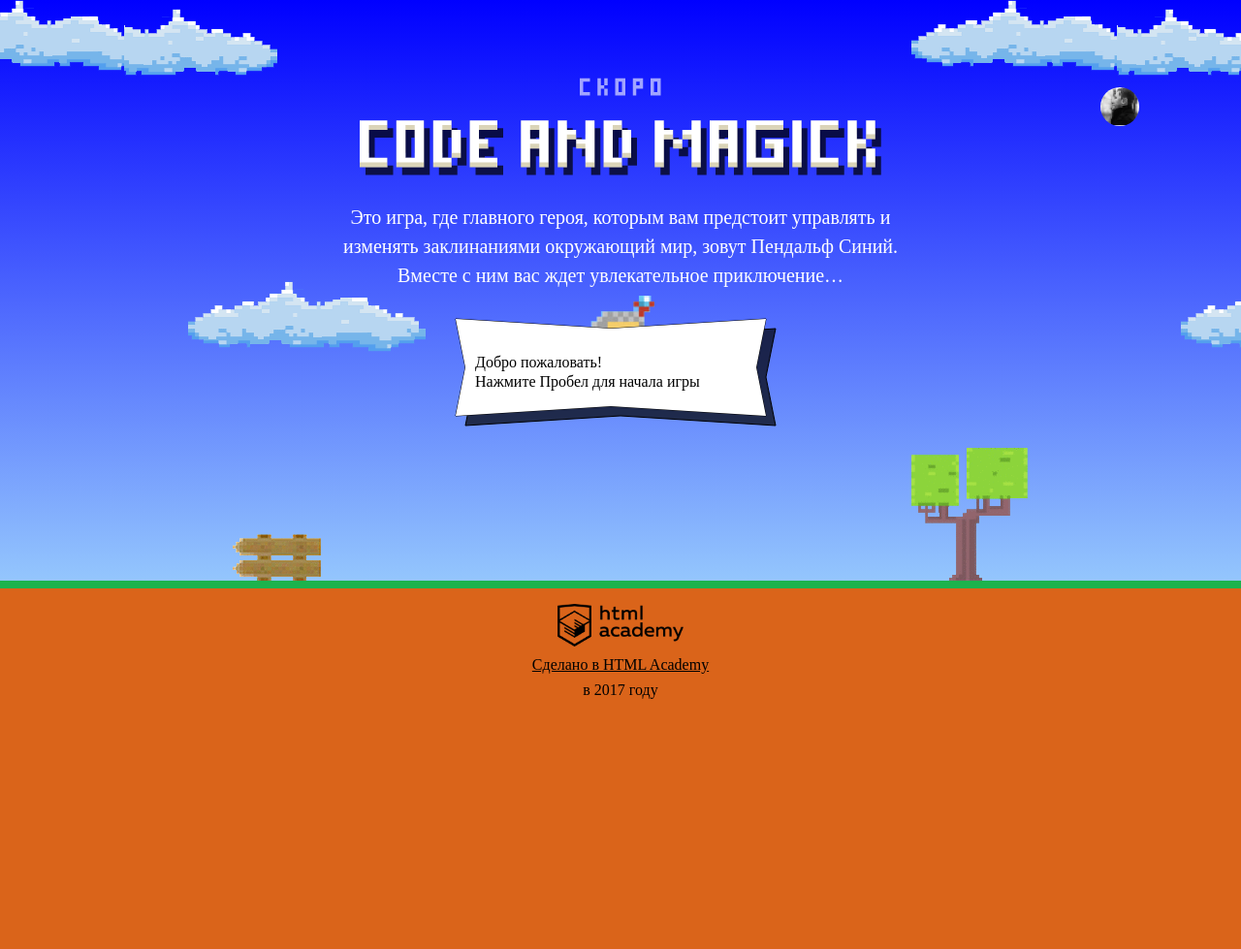
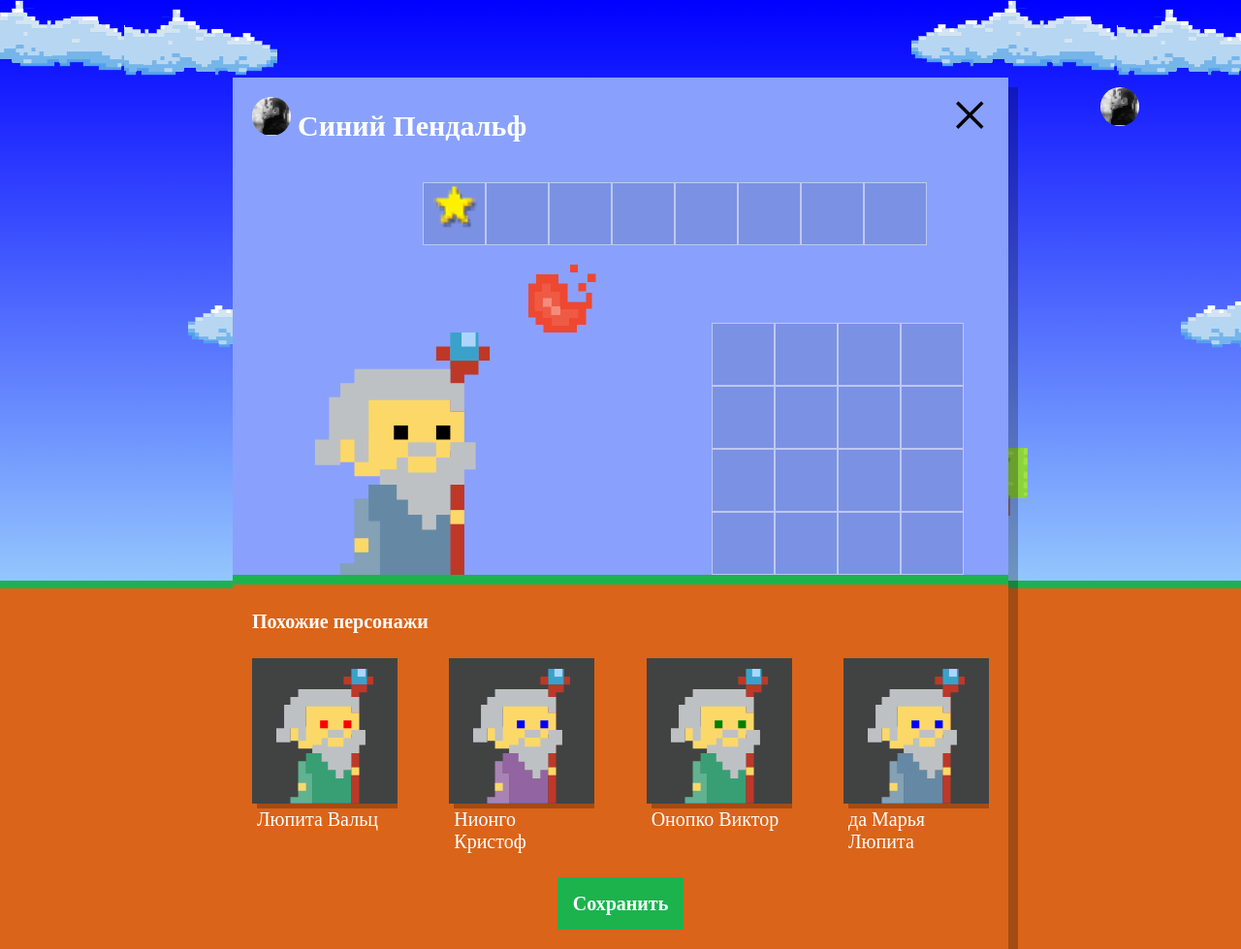
Before and after one commit to igor5544/795487-code-and-magick-19, a website: page index.html in a window 1280 px wide. Shown: the whole page at 97% size. Before the commit the page ends 800 px from the top, so only its background shows below. Drawn offline with Linux system fonts and the light colour scheme; a web font is replaced by a local one.

Commit message:
add random wizards list

```diff
--- a/index.html
+++ b/index.html
@@ -203,6 +203,7 @@
 
   </script>
   <script src="js/stat.js"></script>
+  <script src="js/setup.js"></script>
   <script src="js/game.js"></script>
 
 </body>
--- /dev/null
+++ b/js/setup.js
@@ -0,0 +1,97 @@
+'use strict';
+
+var userDialog = document.querySelector('.setup');
+var similarList = document.querySelector('.setup-similar');
+
+userDialog.classList.remove('hidden');
+
+var similarListElement = document.querySelector('.setup-similar-list');
+var similarWizardTemplate = document.querySelector('#similar-wizard-template')
+  .content
+  .querySelector('.setup-similar-item');
+
+var WIZARDS_NUMBER = 4;
+
+var wizards = [];
+var namesList = [
+  'Иван',
+  'Хуан Себастьян',
+  'Мария',
+  'Кристоф',
+  'Виктор',
+  'Юлия',
+  'Люпита',
+  'Вашингтон',
+];
+var lastNameList = [
+  'да Марья',
+  'Верон',
+  'Мирабелла',
+  'Вальц',
+  'Онопко',
+  'Топольницкая',
+  'Нионго',
+  'Ирвинг',
+];
+var coatColoList = [
+  'rgb(101, 137, 164)',
+  'rgb(241, 43, 107)',
+  'rgb(146, 100, 161)',
+  'rgb(56, 159, 117)',
+  'rgb(215, 210, 55)',
+  'rgb(0, 0, 0)',
+];
+var eyesColorList = [
+  'black',
+  'red',
+  'blue',
+  'yellow',
+  'green',
+];
+
+function randomWizard() {
+  for (var i = 0; i < WIZARDS_NUMBER; i++) {
+    var randomfirstName = namesList[Math.floor(Math.random() * (namesList.length))];
+    var randomlastName = lastNameList[Math.floor(Math.random() * (lastNameList.length))];
+    var randomCoatColor = coatColoList[Math.floor(Math.random() * (coatColoList.length))];
+    var randomEyesColor = eyesColorList[Math.floor(Math.random() * (eyesColorList.length))];
+
+    wizards[i] = {
+      name: rendomName(randomfirstName, randomlastName),
+      coatColor: randomCoatColor,
+      eyesColor: randomEyesColor,
+    };
+  }
+}
+
+function rendomName(firstName, lastName) {
+  if (Math.random() >= 0.5) {
+    return firstName + ' ' + lastName;
+  } else {
+    return lastName + ' ' + firstName;
+  }
+}
+
+function renderWizard(wizard) {
+  var wizardElement = similarWizardTemplate.cloneNode(true);
+
+  wizardElement.querySelector('.wizard-coat').style.fill = wizard.coatColor;
+  wizardElement.querySelector('.wizard-eyes').style.fill = wizard.eyesColor;
+  wizardElement.querySelector('.setup-similar-label').textContent = wizard.name;
+
+  return wizardElement;
+}
+
+function buildWizardslist() {
+  var fragment = document.createDocumentFragment();
+
+  for (var i = 0; i < wizards.length; i++) {
+    fragment.appendChild(renderWizard(wizards[i]));
+  }
+
+  similarListElement.appendChild(fragment);
+  similarList.classList.remove('hidden');
+}
+
+randomWizard();
+buildWizardslist();
--- a/js/stat.js
+++ b/js/stat.js
@@ -49,7 +49,7 @@ window.renderStatistics = function (ctx, names, times) {
     if (names[i] === 'Вы') {
       ctx.fillStyle = 'rgba(255, 0, 0, 1)';
     } else {
-      var randomCalor = 'hsl(240, ' + Math.floor(Math.random() * 101) + '%, 50%)';
+      var randomCalor = 'hsl(240, ' + Math.floor(Math.random() * 100) + '%, 50%)';
       ctx.fillStyle = randomCalor;
     }
     ctx.fillRect(CLOUD_X + FONT_GAP + (BAR_WIDTH + BAR_GAP) * i, CLOUD_Y + TITLE_HEIGHT + GAP * 2 + TEXT_HEIGH + (MAX_BAR_HEIGHT - barHeight), BAR_WIDTH, barHeight);
```
